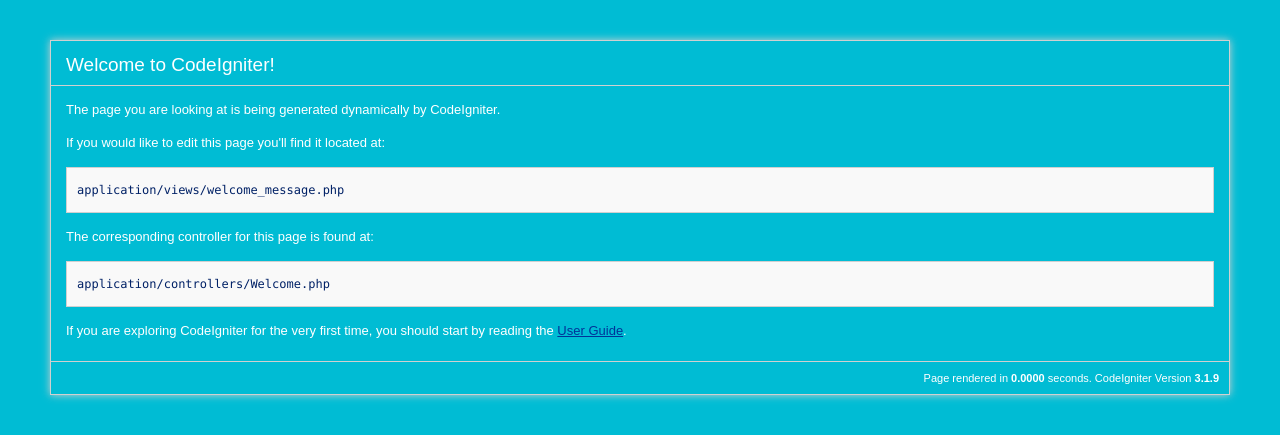
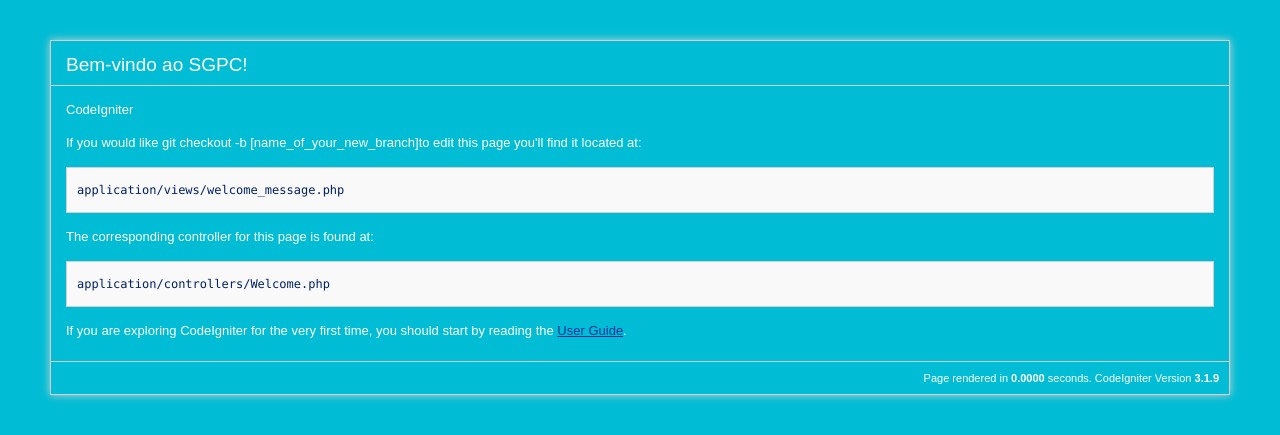
Before and after one commit to rrafaelramos/SGPC, a CodeIgniter app: page /database/ in a window 1280 px wide. Shown: the top 435 px of the page. Run offline with CodeIgniter, Linux system fonts and the light colour scheme.

Commit message:
Teste Branch

```diff
--- a/ci/application/views/welcome_message.php
+++ b/ci/application/views/welcome_message.php
@@ -68,12 +68,12 @@
 <body>
 
 <div id="container">
-	<h1>Welcome to CodeIgniter!</h1>
+	<h1>Bem-vindo ao SGPC!</h1>
 
 	<div id="body">
-		<p>The page you are looking at is being generated dynamically by CodeIgniter.</p>
+		<p>CodeIgniter</p>
 
-		<p>If you would like to edit this page you'll find it located at:</p>
+		<p>If you would like git checkout -b [name_of_your_new_branch]to edit this page you'll find it located at:</p>
 		<code>application/views/welcome_message.php</code>
 
 		<p>The corresponding controller for this page is found at:</p>
```
